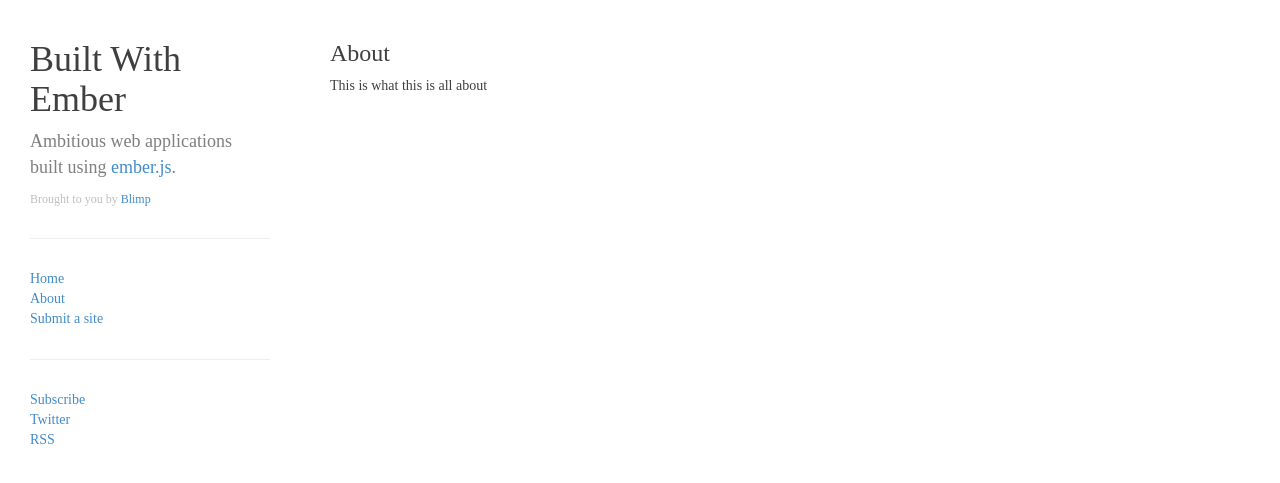
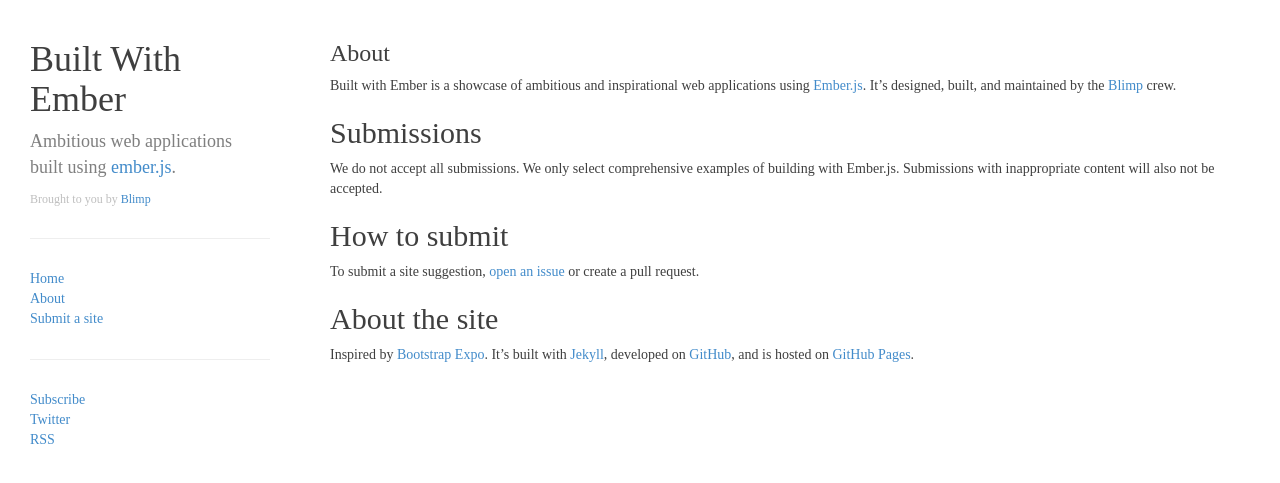
Before and after one commit to blimpio/built-with-ember, a Jekyll site: the page built from about.md, in a window 1280 px wide. Shown: the top 483 px of the page. Built offline with Jekyll 4.4.1, drawn with Linux system fonts in a browser that asks for light colours; some web fonts are replaced.

Commit message:
Update about.md

```diff
--- a/about.md
+++ b/about.md
@@ -3,4 +3,17 @@
 title: About
 ---
 
-This is what this is all about
+Built with Ember is a showcase of ambitious and inspirational web applications using [Ember.js](http://emberjs.com). It's designed, built, and maintained by the [Blimp](http://getblimp.com) crew.
+
+
+## Submissions
+
+We do not accept all submissions. We only select comprehensive examples of building with Ember.js. Submissions with inappropriate content will also not be accepted.
+
+## How to submit
+
+To submit a site suggestion, [open an issue](https://github.com/getblimp/built-with-ember/issues/new) or create a pull request.
+
+## About the site
+
+Inspired by [Bootstrap Expo](http://expo.getbootstrap.com/). It's built with [Jekyll](http://jekyllrb.com), developed on [GitHub](https://github.com/getblimp/built-with-ember), and is hosted on [GitHub Pages](https://pages.github.com).
```
